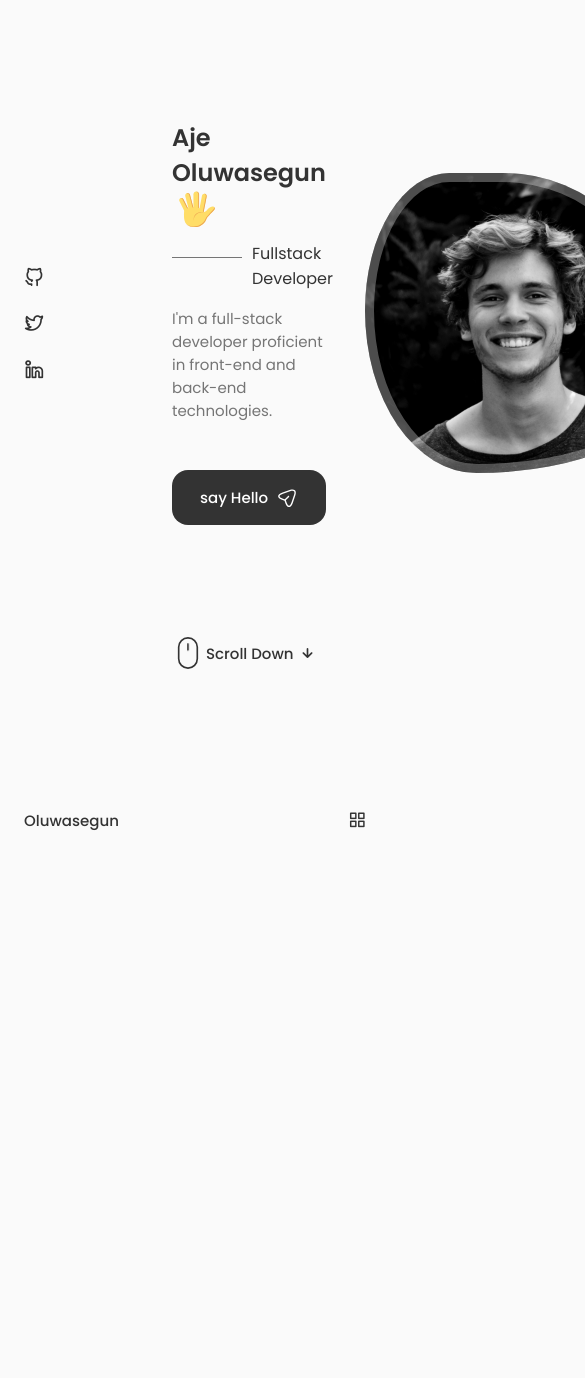
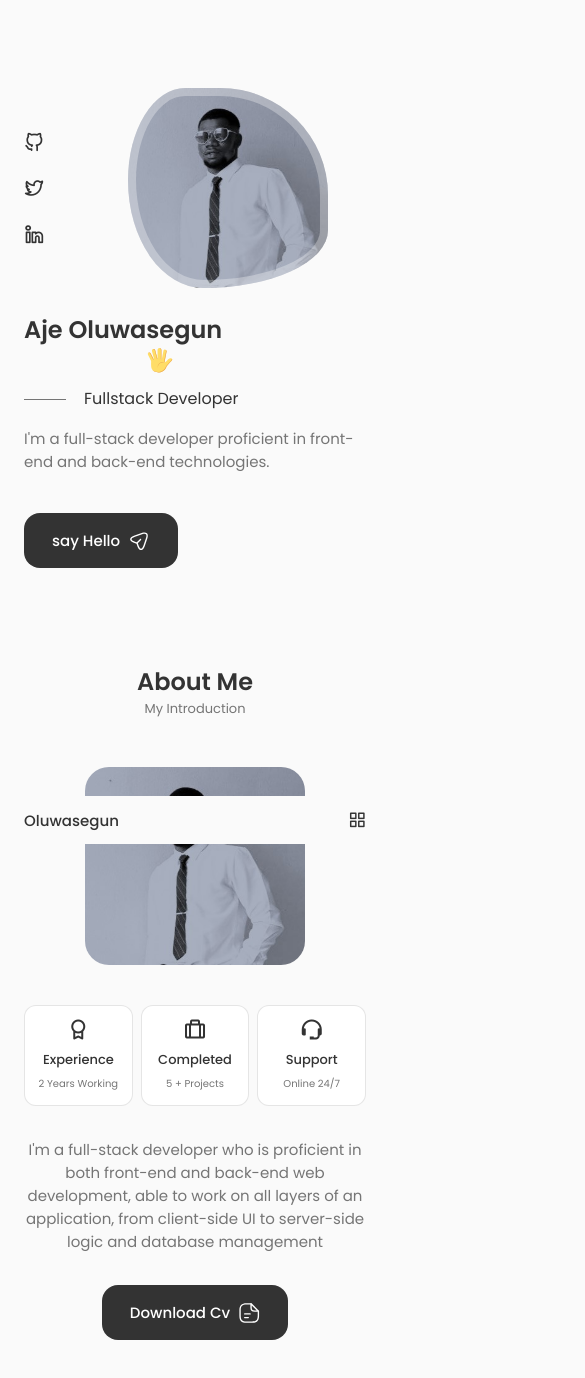
Before and after one commit to boymeetsblockchain/React-Portfolio, a React (Create React App) app: page / in a window 390 px wide. Shown: the top 1378 px of the page, 585 px wide, since content can reach past the window. Before the commit the page ends 844 px from the top, so only its background shows below. Built offline with nearby package versions, Linux system fonts and the light colour scheme.

Commit message:
finished the about page

```diff
--- a/src/App.js
+++ b/src/App.js
@@ -1,6 +1,7 @@
 import "./App.css"
 import Header from "./components/header/Header"
 import Home from "./components/home/Home"
+import About from "./components/about/About"
 function App() {
   return (
     <>
@@ -8,6 +9,7 @@
 
     <main className="main">
       <Home/>
+      <About/>
     </main>
     </>
   )
--- /dev/null
+++ b/src/components/about/About.jsx
@@ -0,0 +1,54 @@
+import React from 'react'
+import "./about.css"
+import AboutImg from "../../assets/me2.jpg"
+import Info from './Info'
+import CV from "../../assets/John-Cv.pdf"
+
+function About() {
+  return (
+    <section className='about section ' id='about'>
+        <h2 className="section__title">About Me</h2>
+        <span className="section__subtitle">
+            My Introduction
+        </span>
+        <div className="about__container container grid">
+            <img src={AboutImg} alt="" className='about__img' />
+            <div className="about__data">
+                <Info/>
+                <p className="about__description">
+                I'm a full-stack developer who is proficient in both front-end and back-end web development, able to work on all layers of an application, from client-side UI to server-side logic and database management
+                </p>
+                <a href={CV} download="" className="button button--flex">Download Cv
+                <svg
+                class="button__icon"
+                xmlns="http://www.w3.org/2000/svg"
+                width="24"
+                height="24"
+                viewBox="0 0 24 24"
+                fill="none"
+              >
+                <path
+                  d="M15.25 22.7502H9.25C3.82 22.7502 1.5 20.4302 1.5 15.0002V9.00024C1.5 3.57024 3.82 1.25024 9.25 1.25024H14.25C14.66 1.25024 15 1.59024 15 2.00024C15 2.41024 14.66 2.75024 14.25 2.75024H9.25C4.64 2.75024 3 4.39024 3 9.00024V15.0002C3 19.6102 4.64 21.2502 9.25 21.2502H15.25C19.86 21.2502 21.5 19.6102 21.5 15.0002V10.0002C21.5 9.59024 21.84 9.25024 22.25 9.25024C22.66 9.25024 23 9.59024 23 10.0002V15.0002C23 20.4302 20.68 22.7502 15.25 22.7502Z"
+                  fill="var(--container-color)"
+                ></path>
+                <path
+                  d="M22.25 10.7502H18.25C14.83 10.7502 13.5 9.42023 13.5 6.00023V2.00023C13.5 1.70023 13.68 1.42023 13.96 1.31023C14.24 1.19023 14.56 1.26023 14.78 1.47023L22.78 9.47023C22.99 9.68023 23.06 10.0102 22.94 10.2902C22.82 10.5702 22.55 10.7502 22.25 10.7502ZM15 3.81023V6.00023C15 8.58023 15.67 9.25023 18.25 9.25023H20.44L15 3.81023Z"
+                  fill="var(--container-color)"
+                ></path>
+                <path
+                  d="M13.25 13.7502H7.25C6.84 13.7502 6.5 13.4102 6.5 13.0002C6.5 12.5902 6.84 12.2502 7.25 12.2502H13.25C13.66 12.2502 14 12.5902 14 13.0002C14 13.4102 13.66 13.7502 13.25 13.7502Z"
+                  fill="var(--container-color)"
+                ></path>
+                <path
+                  d="M11.25 17.7502H7.25C6.84 17.7502 6.5 17.4102 6.5 17.0002C6.5 16.5902 6.84 16.2502 7.25 16.2502H11.25C11.66 16.2502 12 16.5902 12 17.0002C12 17.4102 11.66 17.7502 11.25 17.7502Z"
+                  fill="var(--container-color)"
+                ></path>
+              </svg>
+                </a>
+            </div>
+        </div>
+    </section>
+  )
+}
+
+export default About
--- /dev/null
+++ b/src/components/about/Info.jsx
@@ -0,0 +1,26 @@
+import React from 'react'
+
+function Info() {
+  return (
+    <div className='about__info grid'>
+      <div className="about__box">
+        <i class="bx bx-award about__icon "></i>
+        <h3 className="about__title">Experience</h3>
+        <span className="about__subtitle">2 Years Working</span>
+      </div>
+
+      <div className="about__box">
+      <i class="bx bx-briefcase-alt about__icon "></i>
+        <h3 className="about__title ">Completed</h3>
+        <span className="about__subtitle">5 + Projects</span>
+      </div>
+      <div className="about__box">
+      <i class="bx bx-support about__icon "></i>
+        <h3 className="about__title">Support</h3>
+        <span className="about__subtitle">Online 24/7</span>
+      </div>
+    </div>
+  )
+}
+
+export default Info
--- /dev/null
+++ b/src/components/about/about.css
@@ -0,0 +1,84 @@
+ .about__container{
+    grid-template-columns: repeat(2, 1fr);
+    align-items: center;
+    column-gap: 4rem;
+ }
+
+ .about__img{
+    width: 350px;
+    border-radius: 1.5rem;
+    justify-self: center;
+ }
+ .about__info{
+    grid-template-columns: repeat(3,140px);
+    gap: 0.5rem;
+    margin-bottom: var(--mb-2);
+ }
+ .about__box{
+    background-color: var(--container-color);
+    border: 1px solid rgba(0,0,0,0.1);
+    border-radius: 0.75rem;
+    text-align: center;
+    padding: 1rem, 1.25rem;
+ }
+ .about__icon{
+    font-size: 1.5rem;
+    color: var(--title-color);
+    margin-bottom: var(--mb-0-5);
+ }
+ .about__title{
+    font-size: var(--small-font-size);
+    font-weight: var(--font-medium);
+ }
+ .about__subtitle{
+    font-size: var(--tiny-font-size);
+ }
+ .about__description{
+    padding: 0 4rem 0 0;
+    margin-bottom: var(--mb-2-5);
+ }
+ @media screen and (max-width: 992px) {
+    .about__container{
+        grid-template-columns: 1fr;
+        row-gap: 2.5rem;
+
+    }
+    .about__img{
+        width: 220px;
+    }
+    .about__box{
+        padding: 0.75rem 0.5rem;
+    }
+    .about__data{
+        text-align: center;
+    }
+    .about__info{
+        justify-content: center;
+    }
+    .about__description{
+        padding: 0 5rem;
+        margin-bottom: 2rem;
+    }
+  }
+
+  /* For medium devices */
+  @media screen and (max-width: 768px) {
+
+  }
+
+  @media screen and (max-width: 576px) {
+    .about__info{
+        grid-template-columns: repeat(3, 1fr);
+
+    }
+    .about__description{
+        padding: 0;
+    }
+  }
+
+  /* For small devices */
+  @media screen and (max-width: 350px) {
+      .about__info{
+        grid-template-columns: repeat(2,1fr);
+      }
+  }
--- a/src/components/home/Home.css
+++ b/src/components/home/Home.css
@@ -49,7 +49,7 @@
     margin-bottom: var(--mb-3);
 }
 .home__img{
-    background: url(../../assets/profile.jpg);
+    background: url(../../assets/me2.jpg);
     background-position: center;
     background-repeat: no-repeat;
     background-size: cover;
@@ -102,33 +102,54 @@
 /*=============== BREAKPOINTS ===============*/
 /* For large devices */
 @media screen and (max-width: 992px) {
-    .container {
-      margin-left: var(--mb-1-5);
-      margin-right: var(--mb-1-5);
-    }
-
-    .button {
-      padding: 1rem 1.75rem;
-    }
-
-    .button__icon {
-      width: 22px;
-      height: 22px;
-    }
+  .home__content{
+    grid-template-columns: 100px repeat(2, 1fr);
+    column-gap: 1.25rem;
+  }
+  .home__hand{
+    width: 260px;
+    height: 26px;
+  }
+  .home__subtitle{
+    padding-left: 3.75rem;
+    margin-bottom: var(--mb-1);
+  }
+  .home__subtitle::before{
+    width: 42px;
+    top:0.8rem
+  }
+  .home__description{
+    margin-bottom: var(--mb-2-5);
+    max-width: initial;
+  }
+  .home__img{
+    width: 250px;
+    height: 250px;
+        box-shadow: inset 0 0 0 8px rgb(255 255 255/30%);
+  }
+  .home__scroll{
+    margin-left: 7.5rem;
+  }
   }
 
   /* For medium devices */
   @media screen and (max-width: 768px) {
-    body {
-      margin: 0 0 var(--header-height) 0;
+    .home__content{
+      grid-template-columns: 0.5fr 3fr;
+      padding-top: 3.5rem;
     }
-
-    .section {
-      padding: 2rem 0 4rem;
+    .home__img{
+      order: initial;
+      justify-self: center;
+      width: 200px;
+      height: 200px;
+      box-shadow: inset 0 0 0 6px rgb(255, 255, 255/30%);
     }
-
-    .section__subtitle {
-      margin-bottom: var(--mb-3);
+    .home__data{
+         grid-column: 1/3;
+    }
+    .home__scroll{
+      display: none;
     }
   }
 
@@ -137,12 +158,8 @@
 
   /* For small devices */
   @media screen and (max-width: 350px) {
-    :root {
-      --big-font-size: 2.25rem;
-    }
-
-    .container {
-      margin-left: var(--mb-1);
-      margin-right: var(--mb-1);
-    }
+      .home__img{
+        width:22px ;
+        height: 22px;
+      }
   }
```
Also changed, not shown: src/assets/me2.jpg (added).
